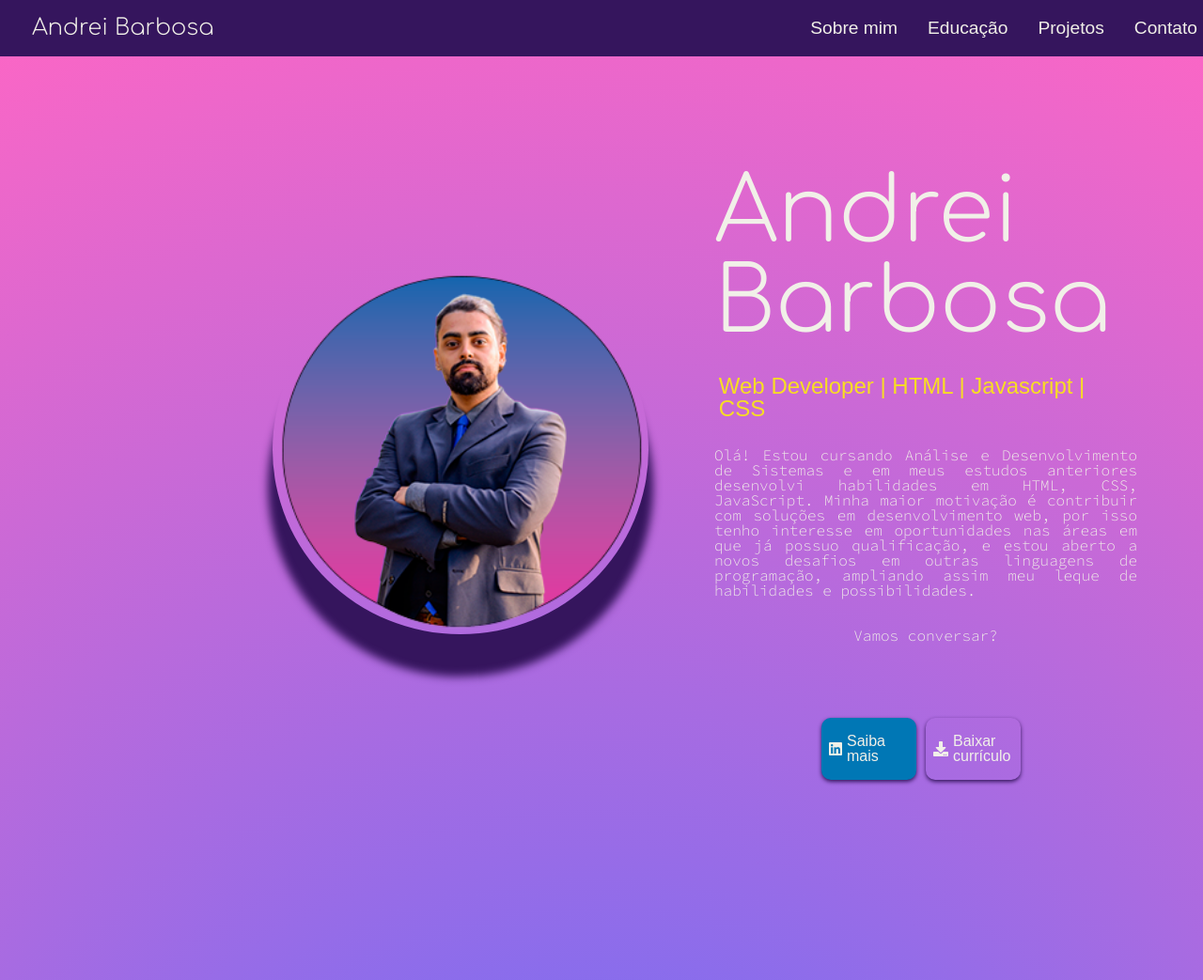
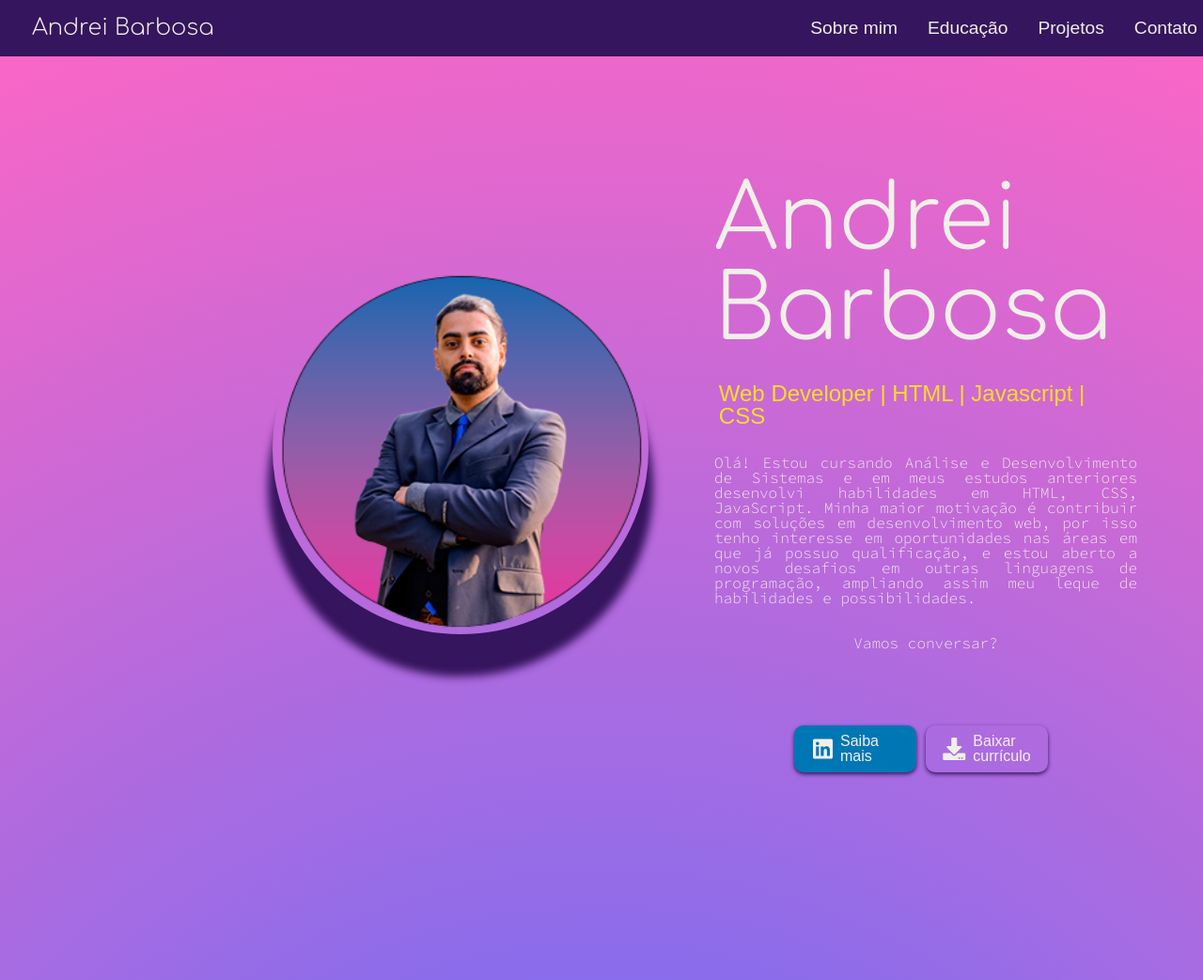
Before and after one commit to andreikestrel/Portfolio, a plain HTML site: page index.html in a window 1280 px wide. Shown: the top 1043 px of the page at 94% size. Drawn offline with Linux system fonts and the light colour scheme; a web font is replaced by a local one.

Commit message:
ajustando botao

```diff
--- a/assets/css/style.css
+++ b/assets/css/style.css
@@ -118,9 +118,9 @@ header{
     display: flex;
     align-items: center;
     justify-content: center;
-    height: 50px;
-    width: 85px;
-    padding: 0.5rem;
+    height: 30px;
+    width: 90px;
+    padding: 10px 20px;
     color: #F1F0E8;
     margin-right: 10px;
     border-radius: 10px;
@@ -137,7 +137,8 @@ header{
 
   /* Estilos do ícone */
   .botao-download .icone {
-    margin-right: 5px;
+    font-size: 1.5rem;
+    margin-right: 8px;
   }
 
   .botao-linkedin {
```
